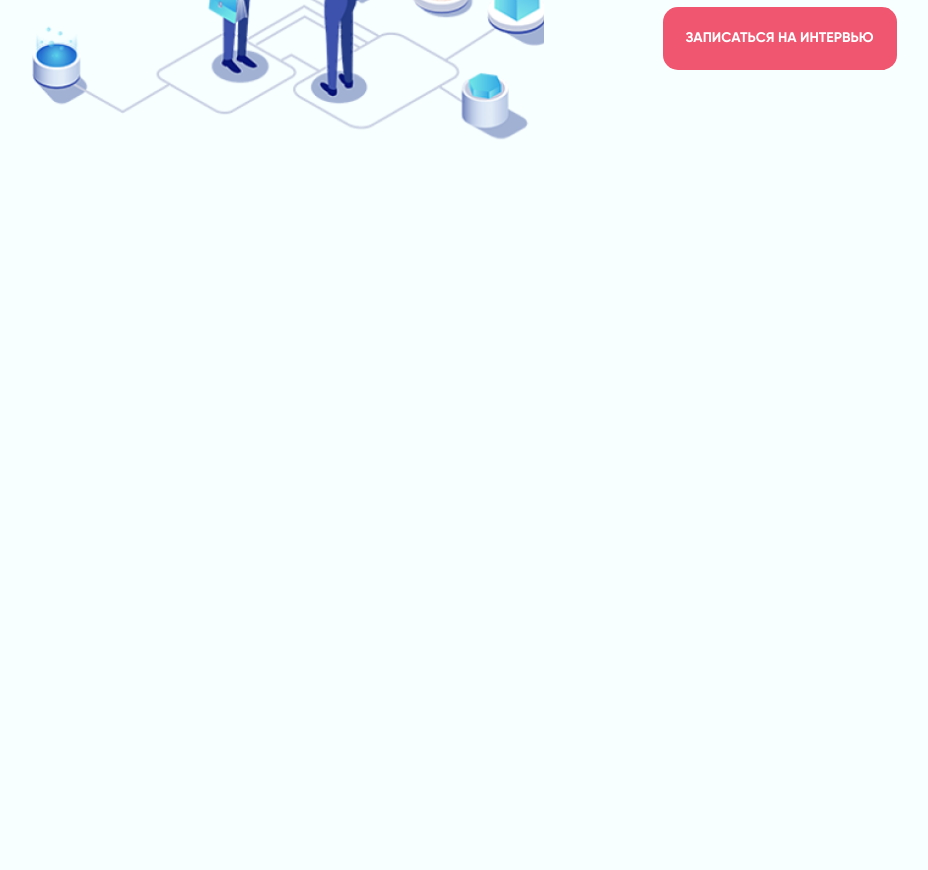
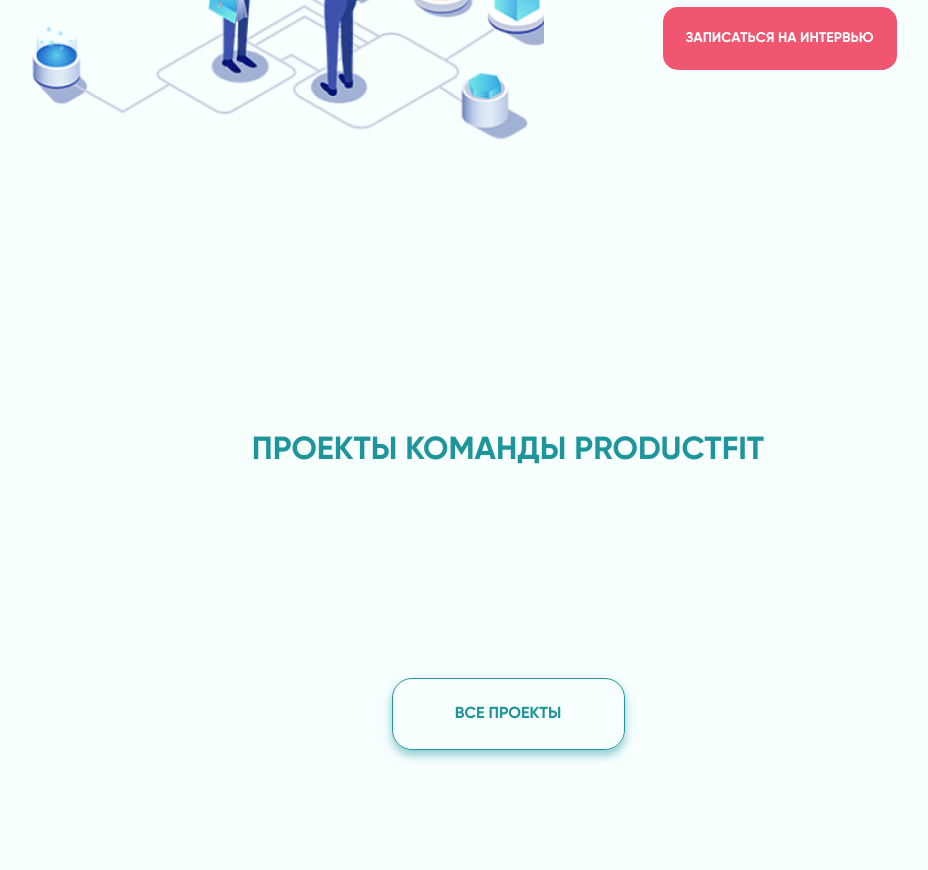
Before and after one commit to Aitmuhamet/productfit, a plain HTML site: page index.html in a window 1280 px wide. Shown: the part 1455-2325 px from the top of the page, without its empty margins (132-1060 px from the left). Before the commit the page ends 1765 px from the top, so only its background shows below. Drawn offline with nearby package versions, Linux system fonts and the light colour scheme.

Commit message:
git@github.com:Aitmuhamet/productfit.git

```diff
--- a/css/main.css
+++ b/css/main.css
@@ -17,7 +17,7 @@
   --shadow: 0px 4px 4px rgb(var(--green-rgb), var(--opacity-05));
   --shadow-card: 0px 15px 15px rgb(var(--green-rgb), var(--opacity-05));
   --shadow-btn: 0px 5px 10px rgb(var(--green-rgb), var(--opacity-05));
-
+  --gradien: linear-gradient(180deg, #FFFFFF 0%, #F7F9FD 100%);
   --border: 1px solid var(--black);
 }
 /* icons */
@@ -203,6 +203,32 @@ body{
 .tabs .nav-tabs{
   border-bottom: none;
 }
+/* products */
+.products{
+  width: 100%;
+  padding: 120px 0;
+}
+.btn-all-project,
+a.btn-all-project:hover{
+  min-width: 233px;
+  padding: 25px 10px;
+  display: inline-flex;
+  justify-content: center;
+  border: 1px solid var(--green);
+  box-shadow: var(--shadow-btn);
+  color: var(--green);
+  border-radius: 20px;
+  font-size: 16px;
+  line-height: 20px;
+  font-weight: 700;
+  text-transform: uppercase;
+  text-decoration: none;
+}
+.products-item{
+  min-height: 100px;
+  background: --;
+}
+
 
 @media (max-width: 1199.9px){
   .tabs .nav a{
--- a/index.html
+++ b/index.html
@@ -154,6 +154,36 @@
     </div>
   </div>
   <!-- tabs edn -->
+  <!-- products -->
+  <div class="products">
+    <div class="container d-flex flex-column align-items-center">
+      <h2 class="title">ПРОЕКТЫ командЫ PRODUCTFIT</h2>
+      <div class="row">
+        <div class="col-xl-3">
+          <div class="products-item"></div>
+        </div>
+        <div class="col-xl-3">
+          <div class="products-item"></div>
+        </div>
+        <div class="col-xl-3">
+          <div class="products-item"></div>
+        </div>
+        <div class="col-xl-3">
+          <div class="products-item"></div>
+        </div>
+        <div class="col-xl-3">
+          <div class="products-item"></div>
+        </div>
+        <div class="col-xl-3">
+          <div class="products-item"></div>
+        </div>
+      </div>
+      <a href="#!" class="btn-all-project">Все проекты</a>
+    </div>
+  </div>
+  <!-- products end -->
+
+
   <script src="js/bootstrap.bundle.min.js"></script>
 </body>
 </html>
```
